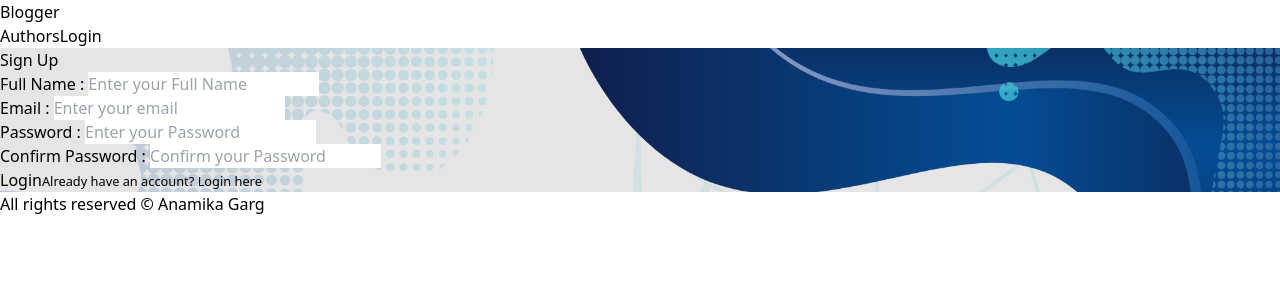
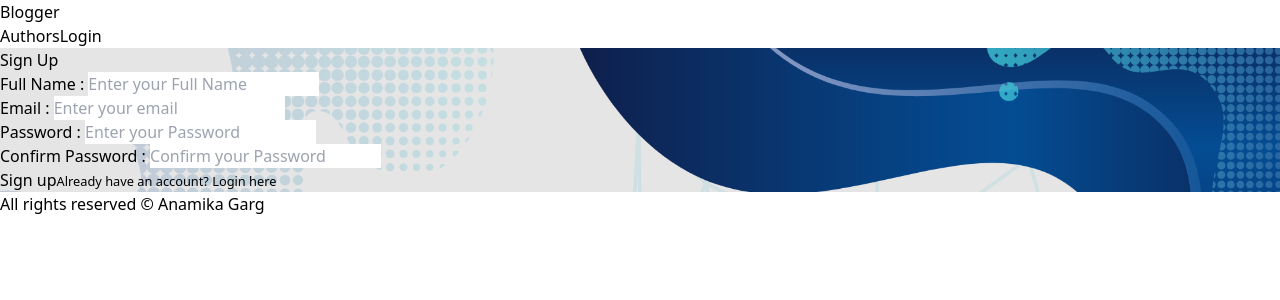
Before and after one commit to Anamika-garg/Blog, a React (Vite) app in the folder Frontend/: page /signup in a window 1280 px wide. Shown: the top 300 px of the page. Built offline with nearby package versions, Linux system fonts and the light colour scheme.

Commit message:
vercel.json

```diff
--- a/Frontend/src/Pages/Login.jsx
+++ b/Frontend/src/Pages/Login.jsx
@@ -4,7 +4,7 @@ import { Link } from 'react-router-dom'
 const Login = () => {
     return (
         <>
-            <div className="container login-bg min-h-[100vh] w-[100vw] flex justify-center flex-col">
+            <div className="con m-auto login-bg min-h-[100vh] w-[100vw] flex justify-center flex-col">
                 <div className="con w-[80%] md:w-[70%] m-auto flex gap-[20px] flex-col">
                     <h1 className="text-3xl font-bold">Login</h1>
                     <div className="input-fields flex items-center">
--- a/Frontend/src/Pages/SignUp.jsx
+++ b/Frontend/src/Pages/SignUp.jsx
@@ -23,7 +23,7 @@ const SignUp = () => {
                 <label htmlFor="email" className='w-[90px] relative font-semibold'>Confirm Password : </label>
                 <input type="password" placeholder='Confirm your Password' className='p-3 border-2 w-[80%] relative h-[50px]' />
             </div>
-            <button className='bg-blue-400 font-semibold text-black w-[150px] px-4 py-2 rounded-md'>Login</button>
+            <button className='bg-blue-400 font-semibold text-black w-[150px] px-4 py-2 rounded-md'>Sign up</button>
             <small>Already have an account? <Link to={'/login'} className="text-blue-600">Login</Link> here</small>
         </div>
     </div>
```
